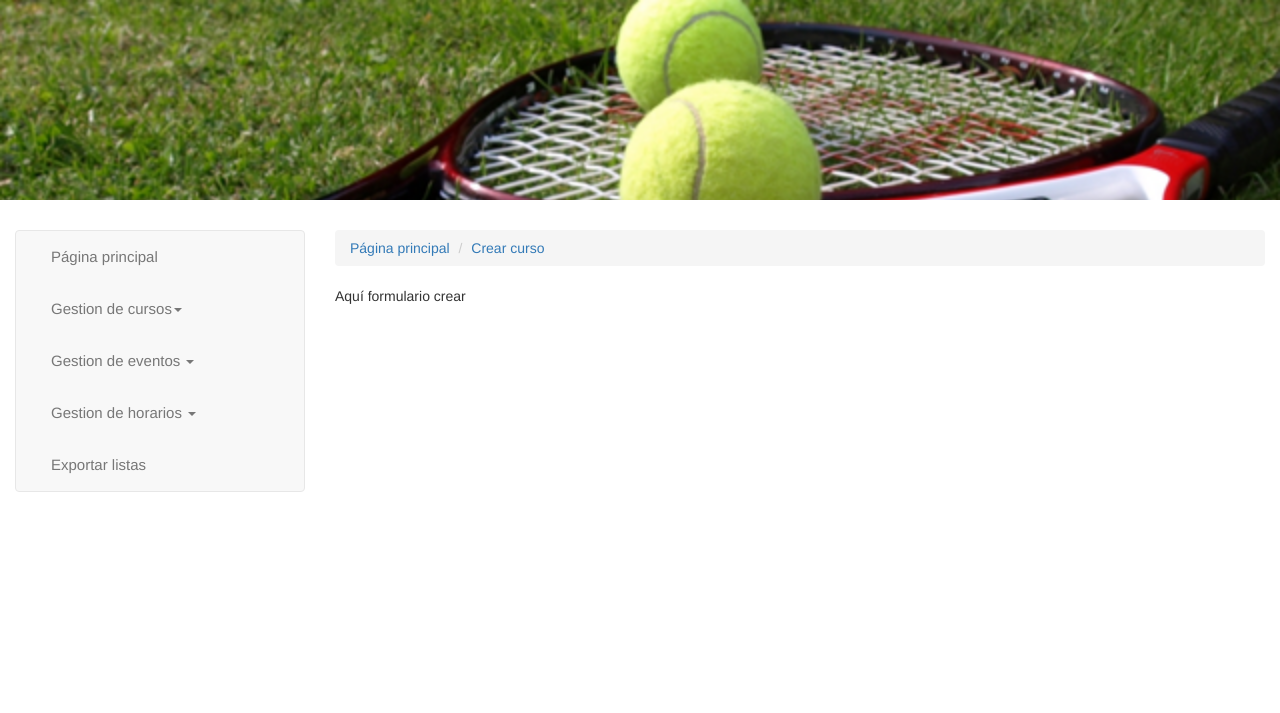
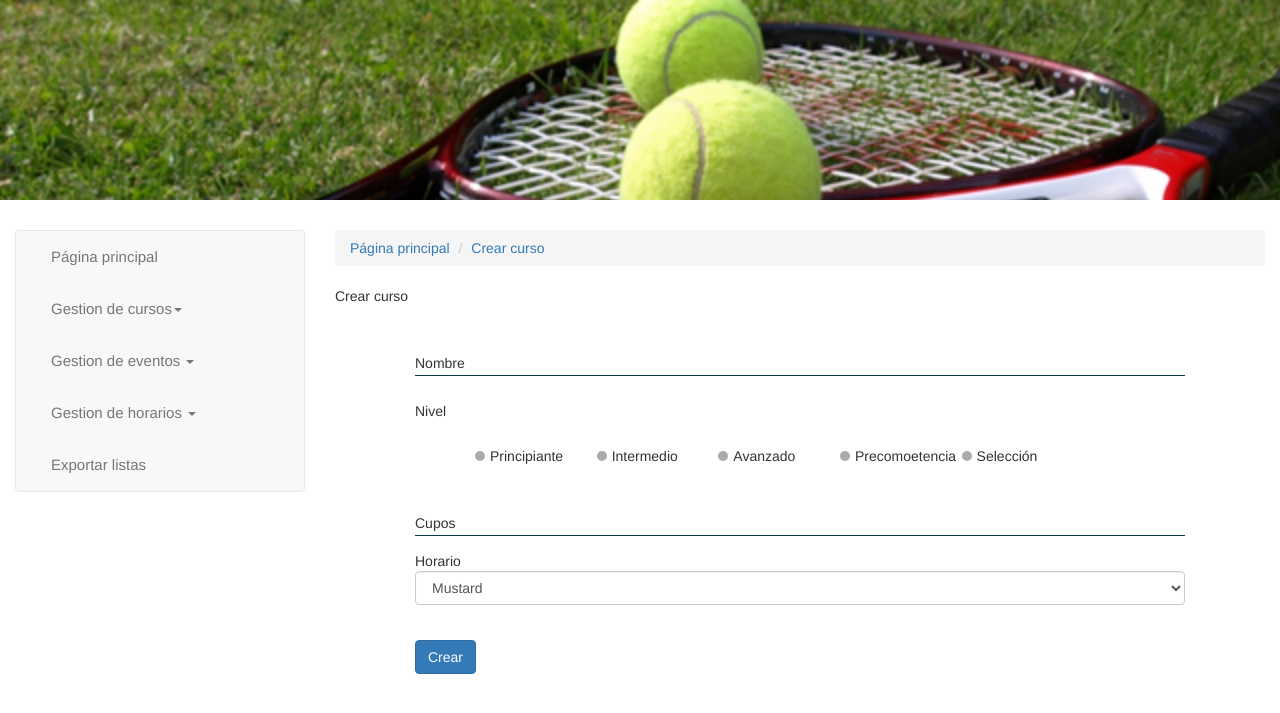
Before and after one commit to aeespinosao/Tramitennis, a CodeIgniter app: page /database/index.php/admin_cursos/cargar_vista/crear in a window 1280 px wide; the page is wider, and only the part inside the window is pictured. Shown: the top 713 px of that part. Run offline with CodeIgniter, Linux system fonts and the light colour scheme; some libraries are stand-ins or nearby versions.

Commit message:
Agregado formulario crear curso

```diff
--- a/application/views/administrador/crear_curso.php
+++ b/application/views/administrador/crear_curso.php
@@ -1,3 +1,86 @@
-<div class="col-sm-9">
-  Aquí formulario crear
+<div class="col-sm-9" id="contenido">
+  Crear curso
+  <form class="" action="index.html" method="post">
+    <div class="row">
+        <div class="col-sm-10 col-sm-offset-1">
+        	<div class="form-group">
+              <div class="text-effect">
+                  <span>Nombre</span>
+                  <input type="text" name="nombre" class="form-control focus-text" />
+              </div>
+          </div>
+        </div>
+    </div>
+    <div class="row">
+        <div class="col-sm-10 col-sm-offset-1">
+        	<div class="form-group">
+              <div class="radio">
+                  <span>Nivel</span>
+                      <ul>
+                        <li class="col-sm-2">
+                          <input type="radio" id="principiante" name="selector">
+                          <label for="principiante">Principiante</label>
+                          <div class="check"></div>
+                        </li>
+
+                        <li class="col-sm-2">
+                          <input type="radio" id="intermedio" name="selector">
+                          <label for="intermedio">Intermedio</label>
+                          <div class="check"><div class="inside"></div></div>
+                        </li>
+
+                        <li class="col-sm-2">
+                          <input type="radio" id="avanzado" name="selector">
+                          <label for="avanzado">Avanzado</label>
+                          <div class="check"><div class="inside"></div></div>
+                        </li>
+
+                        <li class="col-sm-2">
+                          <input type="radio" id="precompetencia" name="selector">
+                          <label for="precompetencia">Precomoetencia</label>
+                          <div class="check"><div class="inside"></div></div>
+                        </li>
+
+                        <li class="col-sm-2">
+                          <input type="radio" id="seleccion" name="selector">
+                          <label for="seleccion">Selección</label>
+                          <div class="check"><div class="inside"></div></div>
+                        </li>
+                      </ul>
+              </div>
+          </div>
+        </div>
+    </div>
+    <div class="row">
+        <div class="col-sm-10 col-sm-offset-1">
+        	<div class="form-group">
+              <div class="text-effect">
+                  <span>Cupos</span>
+                  <input type="number" name="cupos" class="form-control focus-text" min="0"/>
+              </div>
+          </div>
+        </div>
+    </div>
+    <div class="row">
+        <div class="col-sm-10 col-sm-offset-1">
+        	<div class="form-group">
+              <div class="select">
+                  <span>Horario</span>
+                  <select class="form-control" id="select">
+                    <option>Mustard</option>
+                    <option>Ketchup</option>
+                    <option>Relish</option>
+                  </select>
+              </div>
+          </div>
+        </div>
+    </div><br>
+    <div class="row">
+        <div class="col-sm-10 col-sm-offset-1">
+        	<div class="form-group">
+            <button type="submit" class="btn btn-primary" id="submit">Crear</button>
+          </div>
+        </div>
+    </div>
+  </form>
 </div>
--- a/application/views/plantillas/footer.php
+++ b/application/views/plantillas/footer.php
@@ -4,5 +4,6 @@
     <script src="https://ajax.googleapis.com/ajax/libs/jquery/3.1.1/jquery.min.js"></script>
     <script src="<?php echo base_url();?>tramitennis/js/bootstrap.min.js"></script>
     <script src="<?php echo base_url();?>tramitennis/js/menu.js"></script>
+    <script src="<?php echo base_url();?>tramitennis/js/form.js"></script>
   </body>
 </html>
--- a/application/views/plantillas/header.php
+++ b/application/views/plantillas/header.php
@@ -6,6 +6,7 @@
     <link href="<?php echo base_url();?>tramitennis/css/bootstrap.min.css" rel="stylesheet">
     <link href="<?php echo base_url();?>tramitennis/css/login.css" rel="stylesheet">
     <link href="<?php echo base_url();?>tramitennis/css/menu.css" rel="stylesheet">
+    <link href="<?php echo base_url();?>tramitennis/css/form.css" rel="stylesheet">
     <link rel="icon" href="<?php echo base_url();?>tramitennis/img/icono.ico">
   </head>
   <body>
--- /dev/null
+++ b/tramitennis/css/form.css
@@ -0,0 +1,114 @@
+.focus-t span {
+    bottom: 36px !important;;
+    color: #F05F40;
+    font-size: 15px;
+
+    z-index:1;
+}
+.focus-t input:focus{
+	border-color: #F05F40;
+  border-bottom: 2px solid #F05F40 !important;
+}
+.text-effect input {
+    border:none;
+    border-bottom:1px solid #073951 !important;
+    border-radius: 0;
+    position:absolute;
+	  bottom:0;
+    border-style: none none solid;
+    border-width: 0 0 2px;
+    box-shadow: none;
+	  z-index:2;
+	  background-color:transparent;
+}
+.form-control:focus {
+    border-bottom:2px solid #F05F40 !important;
+    box-shadow: none;
+    outline: 0 none;
+
+}
+.text-effect {
+    position: relative;
+	height:70px;
+}
+.text-effect span {
+    bottom: 3px;
+    position: absolute;
+	  z-index:1;
+}
+
+ul li{
+  display: block;
+  position: relative;
+  float: left;
+}
+
+ul li input[type=radio]{
+  position: absolute;
+  visibility: hidden;
+}
+
+ul li label{
+  display: block;
+  font-size: 1em;
+  padding: 0px;
+  margin: 10px auto;
+  margin-top: 25px;
+  z-index: 9;
+  -webkit-transition: all 0.25s linear;
+}
+
+ul li:hover label{
+	color: #B9DC9C;
+}
+
+ul li .check{
+  display: block;
+  border: 5px solid #AAAAAA;
+  position: absolute;
+  border-radius: 100%;
+  height: 10px;
+  width: 10px;
+  top: 30px;
+  left: 20px;
+	z-index: 5;
+	transition: border .25s linear;
+	-webkit-transition: border .25s linear;
+}
+
+ul li:hover .check {
+  border: 5px solid #B9DC9C;
+}
+
+ul li .check::before {
+  position: relative;
+  height: 10px;
+  width: 10px;
+	transition: background 0.25s linear;
+	-webkit-transition: background 0.25s linear;
+}
+
+input[type=radio]:checked ~ .check {
+  border: 5px solid #F05F40;
+}
+
+input[type=radio]:checked ~ .check::before{
+  background: #F05F40;
+}
+
+input[type=radio]:checked ~ label{
+  color: #F05F40;
+}
+
+#contenido > form > div > div > div > div > div > label{
+  padding-left: 0px;
+  padding-right: 40px;
+}
+#contenido > form > div > div > div > div > label > input[type="radio"]:checked+label{
+  margin: 0px;
+  background-color: orange;
+}
+
+#select:focus{
+  border-bottom: 2px solid #FFFFFF !important;
+}
--- a/tramitennis/css/login.css
+++ b/tramitennis/css/login.css
@@ -23,10 +23,6 @@ div#banner {
     cargando la imagen de fondo o si hay problemas para cargarla  */
   /*background-color: rgba(0,0,0,0.9);*/
 
-}
-
-div#banner > div#no_opaco{
-  border: 3px solid #10a725;
 }
 
 div#banner h1#title{
--- /dev/null
+++ b/tramitennis/js/form.js
@@ -0,0 +1,11 @@
+$('.focus-text').focus(function(){
+  $(this).closest('div').addClass('focus-t');
+})
+$('.focus-text').blur(function(){
+  if($('.focus-text').length > 0 && $('.focus-text').val() != ''){
+      $(this).closest('div').addClass('focus-t');
+  }
+  else{
+      $(this).closest('div').removeClass('focus-t');
+  }
+})
```
Also changed, not shown: tramitennis/img/tennis_ball_256.ico (renamed from tramitennis/img/icono.ico).
